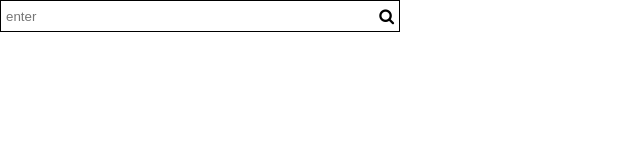
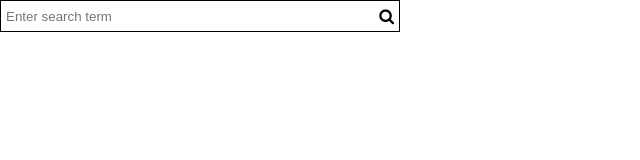
Before and after one commit to MaheshUdvag/react-custom-search-field, a React (Create React App) app: page / in a window 1280 px wide. Shown: the top 160 px of the page, without its empty margins (0-640 px from the left). Built offline with nearby package versions, Linux system fonts and the light colour scheme.

Commit message:
removed placeholder

```diff
--- a/src/App.js
+++ b/src/App.js
@@ -7,7 +7,6 @@ function App() {
         onInput={(value, event) => console.log(value)}
         debounceOnChange={true}
         delay={300}
-        placeholder="enter"
         displayIcon={true}
         onIconClickHandler={(value) => console.log("hello", value)}
         Icon={<i className="fa fa-search" aria-hidden="true"></i>}
```
